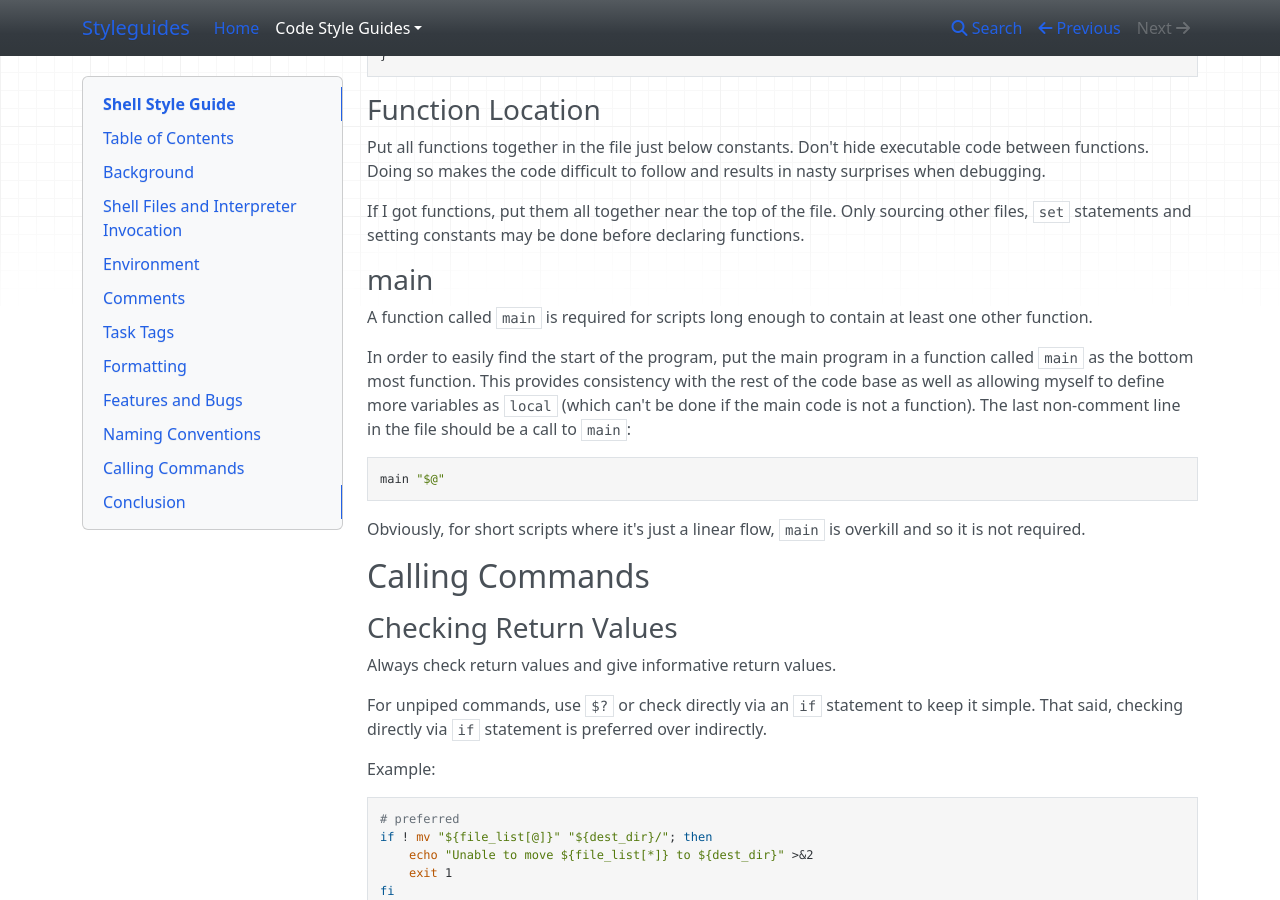
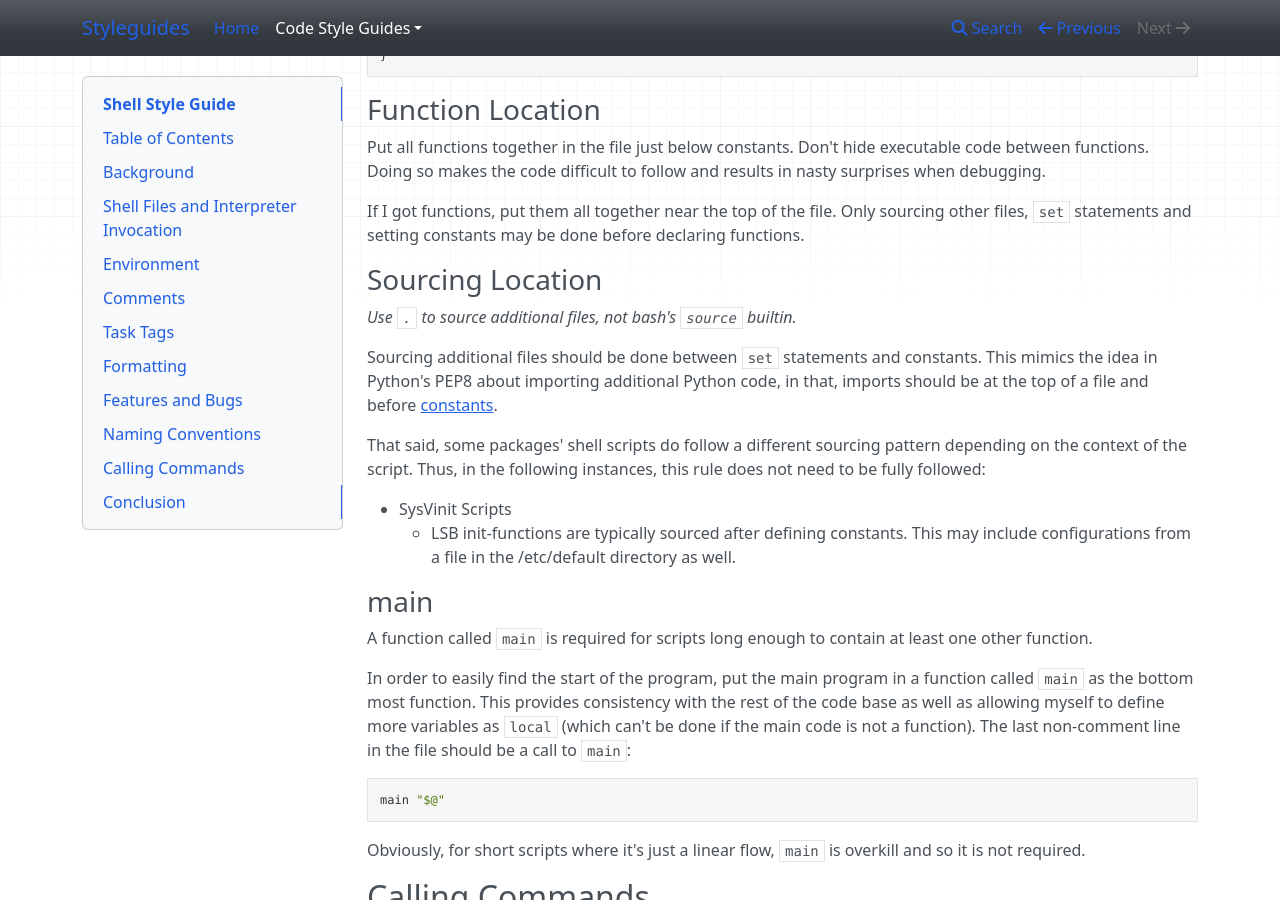
Before and after one commit to cavcrosby/styleguides, an MkDocs documentation site: the page built from docs/shellguide.md, in a window 1280 px wide and 900 px high, scrolled down 21758 px. Built offline with MkDocs 1.6.1, drawn with Linux system fonts in a browser that asks for light colours; nearby versions of some CDN libraries.

Commit message:
Add sourcing location guideline(s)

```diff
--- a/docs/shellguide.md
+++ b/docs/shellguide.md
@@ -11,7 +11,7 @@ Section
 [Comment Tags](#s5-task-tags)                                                     | [TODO Tags](#s5.1-todo-tags) - [DISCUSS Tags](#s5.2-discuss-tags) - [MONITOR Tags](#s5.3-monitor-tags)
 [Formatting](#s6-formatting)                                                         | [Indentation](#s6.1-indentation) - [Line Length and Long Strings](#s6.2-line-length-and-long-strings) - [Pipelines](#s6.3-pipelines) - [Loops](#s6.4-loops) - [Case statement](#s6.5-case-statement) - [Variable expansion](#s6.6-variable-expansion) - [Quoting](#s6.7-quoting) - [CLI](#s6.8-cli)
 [Features and Bugs](#s7-features-and-bugs)                                           |    [ShellCheck](#s7.1-shellcheck) - [Command Substitution](#s7.2-command-substitution) - [Test, [… ], and [[… ]]](#s7.3-tests) - [Testing Strings](#s7.4-testing-strings) - [Wildcard Expansion of Filenames](#s7.5-wildcard-expansion-of-filenames) - [Eval](#s7.6-eval) - [Arrays](#s7.7-arrays) - [Pipes to While](#s7.8-pipes-to-while) - [Arithmetic](#s7.9-arithmetic)
-[Naming Conventions](#s8-naming-conventions)                                         | [Function Names](#s8.1-function-names) - [Variable Names](#s8.2-variable-names) - [Constants and Environment Variable Names](#s8.3-constants-and-environment-variable-names) - [Source Filenames](#s8.4-source-filenames) - [Read-only Variables](#s8.5-read-only-variables) - [Use Local Variables](#s8.6-use-local-variables) - [Function Location](#s8.7-function-location) - [main](#s8.8-main)
+[Naming Conventions](#s8-naming-conventions)                                         | [Function Names](#s8.1-function-names) - [Variable Names](#s8.2-variable-names) - [Constants and Environment Variable Names](#s8.3-constants-and-environment-variable-names) - [Source Filenames](#s8.4-source-filenames) - [Read-only Variables](#s8.5-read-only-variables) - [Use Local Variables](#s8.6-use-local-variables) - [Function Location](#s8.7-function-location) - [Sourcing Location](#s8.8-sourcing-location) - [main](#s8.9-main)
 [Calling Commands](#s9-calling-commands)                                             | [Checking Return Values](#s9.1-checking-return-values) - [Builtin Commands vs. External Commands](#s9.2-builtin-commands-vs-external-commands) - [Long Options Over Short Options](#s9.3-long-options-over-short-options) - [Dependency Checking](#s9.4-dependency-checking)
 [Conclusion](#s10-conclusion)                                                        |
 
@@ -1322,7 +1322,26 @@ If I got functions, put them all together near the top of the
 file. Only sourcing other files, `set` statements and setting constants
 may be done before declaring functions.
 
-<a id="s8.8-main"></a>
+<a id="s8.8-sourcing-location"></a>
+
+### Sourcing Location
+
+*Use `.` to source additional files, not bash's `source` builtin.*
+
+Sourcing additional files should be done between `set` statements and
+constants. This mimics the idea in Python's PEP8 about importing additional
+Python code, in that, imports should be at the top of a file and before
+[constants](https://peps.python.org/pep-0008/#imports).
+
+That said, some packages' shell scripts do follow a different sourcing pattern
+depending on the context of the script. Thus, in the following instances, this
+rule does not need to be fully followed:
+
+*   SysVinit Scripts
+    *   LSB init-functions are typically sourced after defining constants. This may
+        include configurations from a file in the /etc/default directory as well.
+
+<a id="s8.9-main"></a>
 
 ### main
 
```
